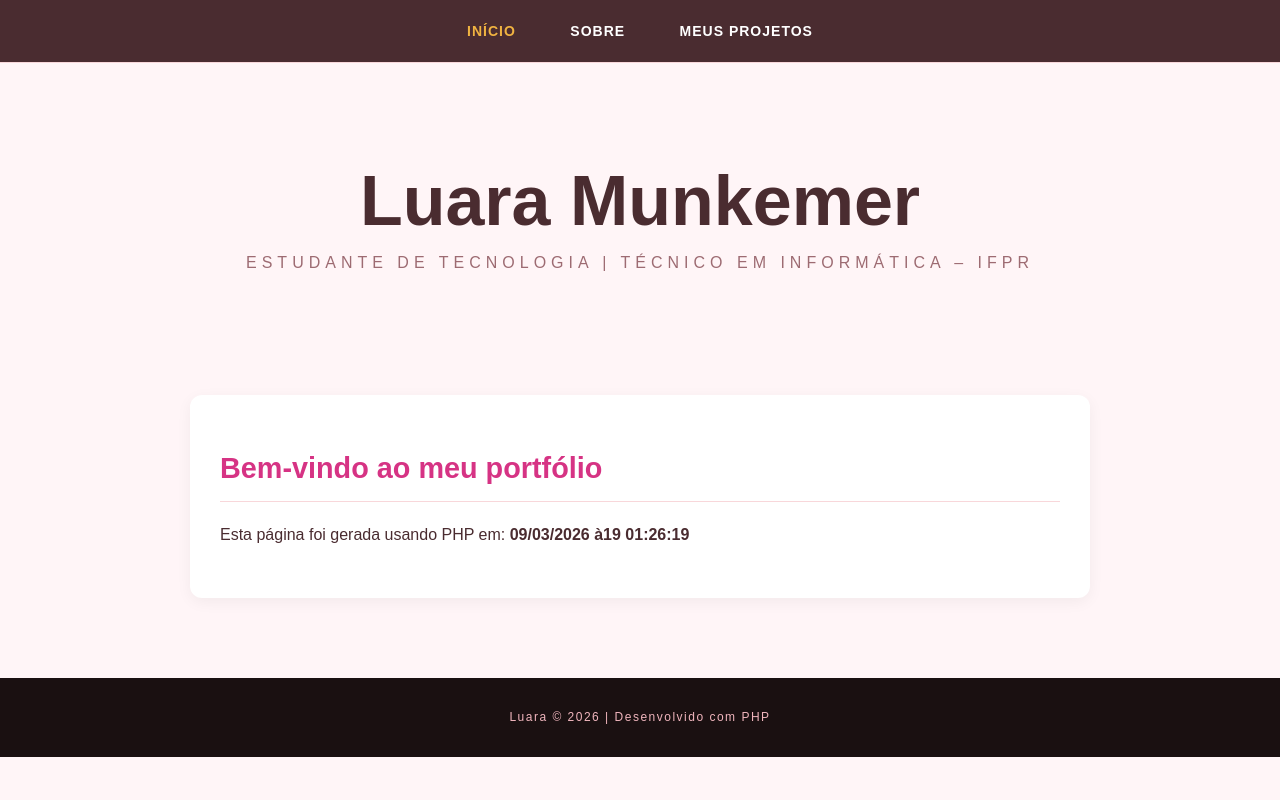
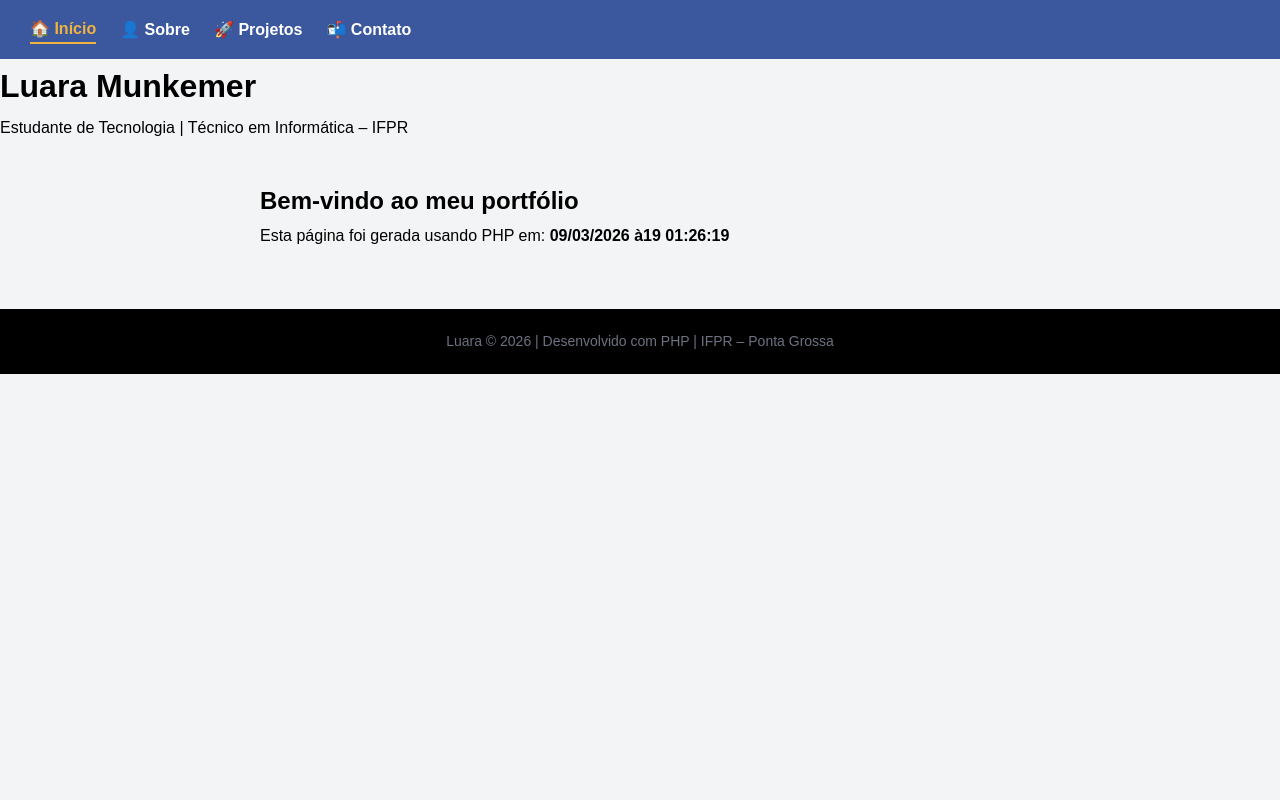
Before and after one commit to luara874/2026-DWII, a PHP site: page /01_php-intro/index.php in a window 1280 px wide. Run offline with PHP 8.4, Linux system fonts and the light colour scheme.

Commit message:
refactor: hub na raiz, centraliza includes e css globais

```diff
--- a/01_php-intro/includes/cabecalho.php
+++ /dev/null
@@ -1,7 +0,0 @@
-<!--
-  Disciplina : Desenvolvimento Web II (DWII)
-  Aula       : 03 - PHP Intro
-  Autor      : Luara Munkemer Fornazari
-  Data       : 02/03/2026
--->
-<?php include "includes/nav.php"; ?>
--- a/01_php-intro/includes/nav.php
+++ /dev/null
@@ -1,16 +0,0 @@
-<!--
-  Disciplina : Desenvolvimento Web II (DWII)
-  Aula       : 03 - PHP Intro
-  Autor      : Luara Munkemer Fornazari
-  Data       : 02/03/2026
--->
-<?php
-$cor_inicio = ($pagina_atual === "inicio")   ? "color: #f0b341; font-weight: bold;" : "color: white;";
-$cor_sobre = ($pagina_atual === "sobre")    ? "color: #f0b341; font-weight: bold;" : "color: white;";
-$cor_projetos = ($pagina_atual === "projetos") ? "color: #c5840b; font-weight: bold;" : "color: white;";
-?>
-<nav>
-    <a href="index.php" style="<?php echo $cor_inicio; ?>">Início</a>
-    <a href="sobre.php" style="<?php echo $cor_sobre; ?>">Sobre</a>
-    <a href="projetos.php" style="<?php echo $cor_projetos; ?>">Meus Projetos</a>
-</nav>
--- a/01_php-intro/includes/rodape.php
+++ /dev/null
@@ -1,10 +0,0 @@
-<!--
-  Disciplina : Desenvolvimento Web II (DWII)
-  Aula       : 03 - PHP Intro
-  Autor      : Luara Munkemer Fornazari
-  Data       : 02/03/2026
--->
-<footer>
-    <?php echo $nome; ?> &copy; <?php echo date("Y"); ?>
-    | Desenvolvido com PHP
-</footer>
--- a/01_php-intro/index.php
+++ b/01_php-intro/index.php
@@ -16,10 +16,10 @@ $pagina_atual = "inicio";
     <meta charset="UTF-8">
     <meta name="viewport" content="width=device-width, initial-scale=1.0">
     <title>Portfólio – <?php echo $nome; ?></title>
-    <link rel="stylesheet" href="style.css">
+    <link rel="stylesheet" href="../includes/style.css">
 </head>
 <body>
-    <?php include "includes/cabecalho.php"; ?>
+    <?php include "../includes/cabecalho.php"; ?>
 
     <div class="nome">
         <h1><?php echo $nome; ?> Munkemer</h1>
@@ -32,6 +32,6 @@ $pagina_atual = "inicio";
            <strong><?php echo date("d/m/Y \às H:i:s"); ?></strong></p>
     </div>
 
-    <?php include "includes/rodape.php"; ?>
+    <?php include "../includes/rodape.php"; ?>
 </body>
 </html>
--- a/01_php-intro/projetos.php
+++ b/01_php-intro/projetos.php
@@ -16,7 +16,7 @@ $nome = "Luara";
     <link rel="stylesheet" href="style.css">
 </head>
 <body>
-    <?php include "includes/cabecalho.php"; ?>
+    <?php include "../includes/cabecalho.php"; ?>
 
     <div class="container">
         <h1>Projetos</h1>
--- a/01_php-intro/sobre.php
+++ b/01_php-intro/sobre.php
@@ -17,13 +17,13 @@ $pagina_atual = "sobre";
     <link rel="stylesheet" href="style.css">
 </head>
 <body>
-<?php include "includes/cabecalho.php"; ?>
+<?php include "../includes/cabecalho.php"; ?>
     <div class="container">
         <h1>Sobre mim</h1>
         <p>Moro em Ponta Grossa e hoje tô no 3º ano de Informática no IFPR. No começo eu odiava o curso. E ainda não gosto muito quero so concluilo porque o comecei mas não pretendo seguir na area</p>
         <p>Agora meu foco total tá sendo terminar o técnico e estudar pro PSS. Quero entrar na universidade.</p>
         <a href="index.php" class="btn-voltar">← Voltar ao início</a>
     </div>
-    <?php include "includes/rodape.php"; ?>
+    <?php include "../includes/rodape.php"; ?>
 </body>
 </html>
--- /dev/null
+++ b/includes/cabecalho.php
@@ -0,0 +1,35 @@
+<?php
+/**
+ * =======================================================================
+ * ARQUIVO     : includes/cabecalho.php
+ * Disciplina  : Desenvolvimento Web II (2026-DWII)
+ * Aula        : 04 – PHP para Web: Formulários, GET e POST
+ * Autor       : Luara
+ * Conceitos   : Modularização, include, isset(), caminho dinâmico
+ * =======================================================================
+ * * Responsabilidade: gera <meta>, <title>, link para o CSS
+ * externo e inclui o nav.php.
+ * * Variáveis esperadas na página que inclui este arquivo:
+ * $titulo_pagina – string (opcional): texto da aba do navegador
+ * $caminho_raiz  – string: caminho relativo até a raiz do projeto
+ * Ex: '../' para páginas em 01_php-intro/ ou
+ * 02_formularios/ (um nível acima)
+ */
+
+// isset() verifica se a variável foi definida antes de usá-la.
+// Valor padrão ativa caso a página esqueça de declarar $titulo_pagina.
+if (!isset($titulo_pagina)) $titulo_pagina = "Portfólio DWII";
+if (!isset($caminho_raiz))  $caminho_raiz  = "../"; // padrão: um nível acima
+?>
+<meta charset="UTF-8">
+<meta name="viewport" content="width=device-width, initial-scale=1.0">
+<title><?php echo htmlspecialchars($titulo_pagina); ?></title>
+
+<link rel="stylesheet" href="<?php echo $caminho_raiz; ?>includes/style.css">
+
+<?php
+// __DIR__ é uma constante PHP que retorna o caminho absoluto
+// do diretório onde este arquivo está – garante que o include
+// funciona independente de onde a página que o chamou está.
+include __DIR__ . '/nav.php';
+?>
--- /dev/null
+++ b/includes/nav.php
@@ -0,0 +1,55 @@
+<?php
+/**
+ * =======================================================================
+ * ARQUIVO     : includes/nav.php
+ * Disciplina  : Desenvolvimento Web II (2026-DWII)
+ * Aula        : 04 – PHP para Web: Formulários, GET e POST
+ * Autor       : Luara
+ * Conceitos   : Menu dinâmico, operador ternário, $caminho_raiz
+ * =======================================================================
+ *
+ * Mesmo padrão do nav.php da Aula 03, com duas melhorias:
+ * 1. Links montados via $caminho_raiz -> funciona de qualquer pasta
+ * 2. Classe CSS "ativo" em vez de style inline -> CSS externo controla
+ *
+ * Variáveis esperadas:
+ * $pagina_atual – string: identifica qual item destacar no menu
+ * $caminho_raiz  – string: caminho relativo até a raiz
+ */
+
+// Valores padrão: evita erro se a página esquecer de declarar
+if (!isset($pagina_atual)) $pagina_atual = "";
+if (!isset($caminho_raiz))  $caminho_raiz  = "../";
+
+/**
+ * menu_class() – retorna 'class="ativo"' se o item corresponde
+ * à página atual, ou '' caso contrário.
+ * Substitui os quatro operadores ternários repetidos da Aula 03
+ * por uma função reutilizável – menos código, mesma lógica.
+ */
+function menu_class($item, $atual) {
+    return ($item === $atual) ? 'class="ativo"' : '';
+}
+?>
+
+<nav>
+    <a href="<?php echo $caminho_raiz; ?>01_php-intro/index.php"
+       <?php echo menu_class("inicio", $pagina_atual); ?>>
+       🏠 Início
+    </a>
+
+    <a href="<?php echo $caminho_raiz; ?>01_php-intro/sobre.php"
+       <?php echo menu_class("sobre", $pagina_atual); ?>>
+       👤 Sobre
+    </a>
+
+    <a href="<?php echo $caminho_raiz; ?>01_php-intro/projetos.php"
+       <?php echo menu_class("projetos", $pagina_atual); ?>>
+       🚀 Projetos
+    </a>
+
+    <a href="<?php echo $caminho_raiz; ?>02_formularios/contato.php"
+       <?php echo menu_class("contato", $pagina_atual); ?>>
+       📬 Contato
+    </a>
+</nav>
--- /dev/null
+++ b/includes/rodape.php
@@ -0,0 +1,22 @@
+<?php
+/**
+ * =======================================================================
+ * ARQUIVO     : includes/rodape.php
+ * Disciplina  : Desenvolvimento Web II (2026-DWII)
+ * Aula        : 04 – PHP para Web: Formulários, GET e POST
+ * Autor       : Luara
+ * Conceitos   : Modularização, date(), isset(), fallback defensivo
+ * =======================================================================
+ */
+
+// Fallback: se $nome não estiver definida na página, exibe "Portfólio".
+// Isso evita avisos de PHP quando o rodapé é incluído sem $nome.
+$autor = isset($nome) ? htmlspecialchars($nome) : "Portfólio";
+?>
+
+<footer>
+    <?php echo $autor; ?>
+    &copy; <?php echo date("Y"); ?>
+    | Desenvolvido com PHP
+    | IFPR – Ponta Grossa
+</footer>
--- /dev/null
+++ b/includes/style.css
@@ -0,0 +1,131 @@
+/* ════════════════════════════════════════════════════════════
+ * ARQUIVO    : includes/style.css
+ * Disciplina : Desenvolvimento Web II (2026-DWII)
+ * Aula       : 04 — PHP para Web: Formulários, GET e POST
+ * Autor      : [SEU NOME AQUI]
+ * Escopo     : Estilos globais compartilhados por todas as aulas
+ * ════════════════════════════════════════════════════════════
+ *
+ * Um único arquivo CSS para todo o projeto.
+ * Para mudar o visual do menu, do rodapé ou dos formulários:
+ * edite AQUI — a mudança reflete em todas as páginas.
+ */
+
+/* ── Reset e base ──────────────────────────────── */
+* { box-sizing: border-box; margin: 0; padding: 0; }
+body {
+  font-family: Arial, sans-serif;
+  background: #f3f4f6;
+  color: #010000;
+  line-height: 1.7;
+}
+
+/* ── Layout ─────────────────────────────────────── */
+.container {
+  max-width: 800px;
+  margin: 40px auto;
+  padding: 0 20px;
+}
+
+/* ── Títulos de seção ────────────────────────────── */
+h1.titulo-secao { color: #3b579d; margin-bottom: 24px; }
+
+/* ── Navegação ───────────────────────────────────── */
+nav {
+  background: #3b579d;
+  padding: 15px 30px;
+  display: flex;
+  align-items: center;
+  gap: 4px;
+}
+nav a {
+  color: white;
+  text-decoration: none;
+  margin-right: 20px;
+  font-weight: bold;
+}
+/* Classe aplicada via PHP ao item da página atual */
+nav a.ativo {
+  color: #f0b341;
+  border-bottom: 2px solid #f0b341;
+}
+
+/* ── Cards de conteúdo ───────────────────────────── */
+.card {
+  background: white;
+  padding: 28px;
+  border-radius: 8px;
+  margin-bottom: 16px;
+  border-left: 4px solid #3b579d;
+}
+.card h3 { margin-top: 0; color: #2a4080; margin-bottom: 12px; }
+.card p  { margin-bottom: 0; color: #374151; }
+
+/* ── Formulários ─────────────────────────────────── */
+.form-container {
+  background: white;
+  padding: 30px;
+  border-radius: 8px;
+}
+label {
+  display: block;
+  font-weight: bold;
+  margin-bottom: 6px;
+  margin-top: 16px;
+}
+label:first-of-type { margin-top: 0; }
+
+input[type="text"],
+textarea {
+  width: 100%;
+  padding: 10px;
+  border: 1px solid #d1d5db;
+  border-radius: 6px;
+  font-size: 15px;
+  font-family: Arial, sans-serif;
+}
+textarea { resize: vertical; }
+
+button[type="submit"] {
+  margin-top: 20px;
+  background: #3b579d;
+  color: white;
+  border: none;
+  padding: 12px 28px;
+  border-radius: 6px;
+  font-size: 15px;
+  cursor: pointer;
+}
+button[type="submit"]:hover { background: #2a4080; }
+
+/* ── Alertas ─────────────────────────────────────── */
+/* Exibidos pelo PHP quando há erros de validação */
+.alerta-erro {
+  background: #fce8e8;
+  border-left: 4px solid #cf1c21;
+  border-radius: 0 8px 8px 0;
+  padding: 18px 22px;
+  margin-top: 20px;
+}
+.alerta-erro h3 { color: #cf1c21; margin-top: 0; }
+
+/* Exibido pelo PHP quando o envio foi bem-sucedido */
+.alerta-sucesso {
+  background: #e9f5ea;
+  border-left: 4px solid #3ba34a;
+  border-radius: 0 8px 8px 0;
+  padding: 18px 22px;
+  margin-top: 20px;
+}
+.alerta-sucesso h3 { color: #3ba34a; margin-top: 0; }
+
+/* ── Rodapé ──────────────────────────────────────── */
+footer {
+  background: #010000;
+  color: #6b7280;
+  text-align: center;
+  padding: 20px;
+  margin-top: 60px;
+  font-size: 14px;
+  line-height: 1.8;
+}
```
Also changed, not shown: index.php (added, +116 -0 lines).
